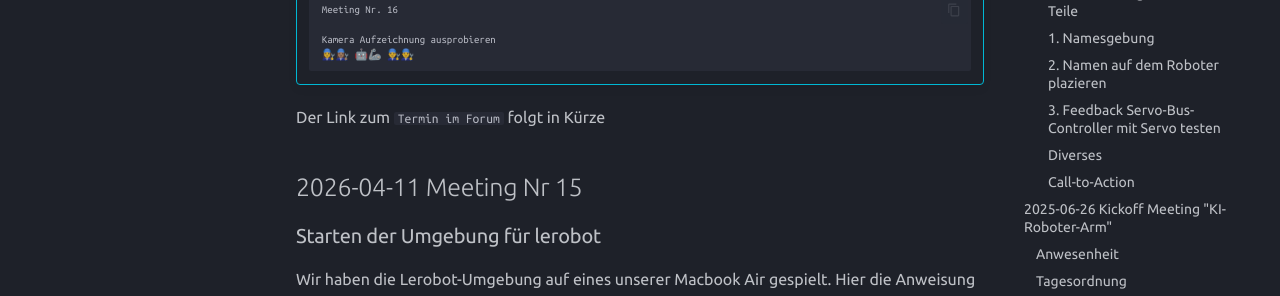
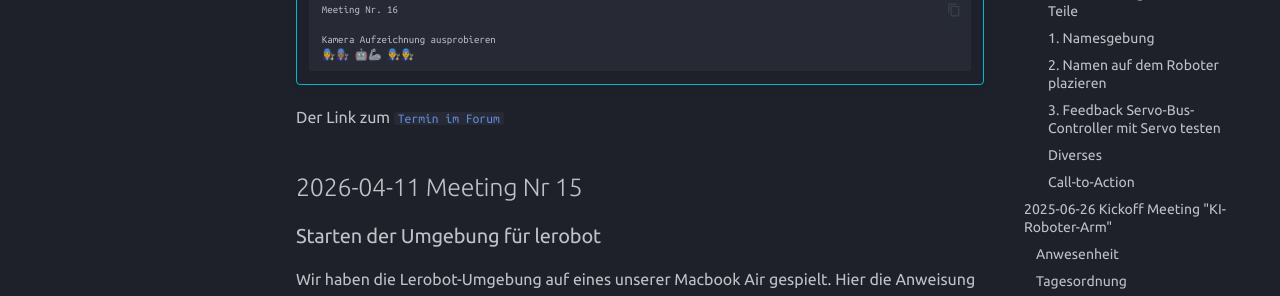
Before and after one commit to garagelab-dus/protolab-robo-docs, an MkDocs documentation site: the page built from docs/Protokolle/Backlog.md, in a window 1280 px wide and 900 px high. Shown: the part 374-670 px from the top of the window. Built offline with MkDocs 1.6.1 and Material for MkDocs 9.7.7, drawn with Linux system fonts in a browser that asks for light colours; comment, search, counter and statistics services are not loaded.

Commit message:
Aktualisieren von Backlog.md

````diff
--- a/docs/Protokolle/Backlog.md
+++ b/docs/Protokolle/Backlog.md
@@ -13,7 +13,7 @@
     👩‍🔧👩🏽‍🔧 🤖🦾 👨‍🔧👨‍🔧
     ```
 
-Der Link zum `Termin im Forum` folgt in Kürze
+Der Link zum [`Termin im Forum`](https://forum.garage-lab.de/t/roboterarm-workshop-donnerstag/22493)
 
 ## 2026-04-11 Meeting Nr 15
 ### Starten der Umgebung für lerobot
````
